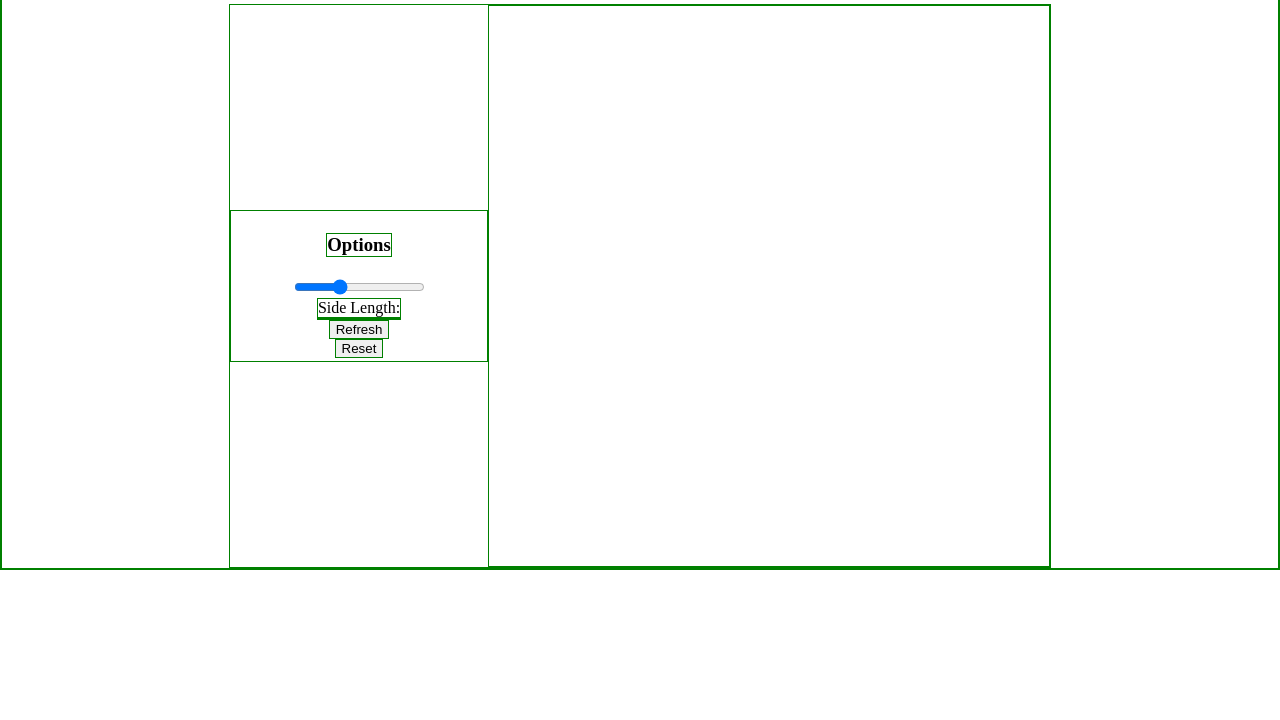
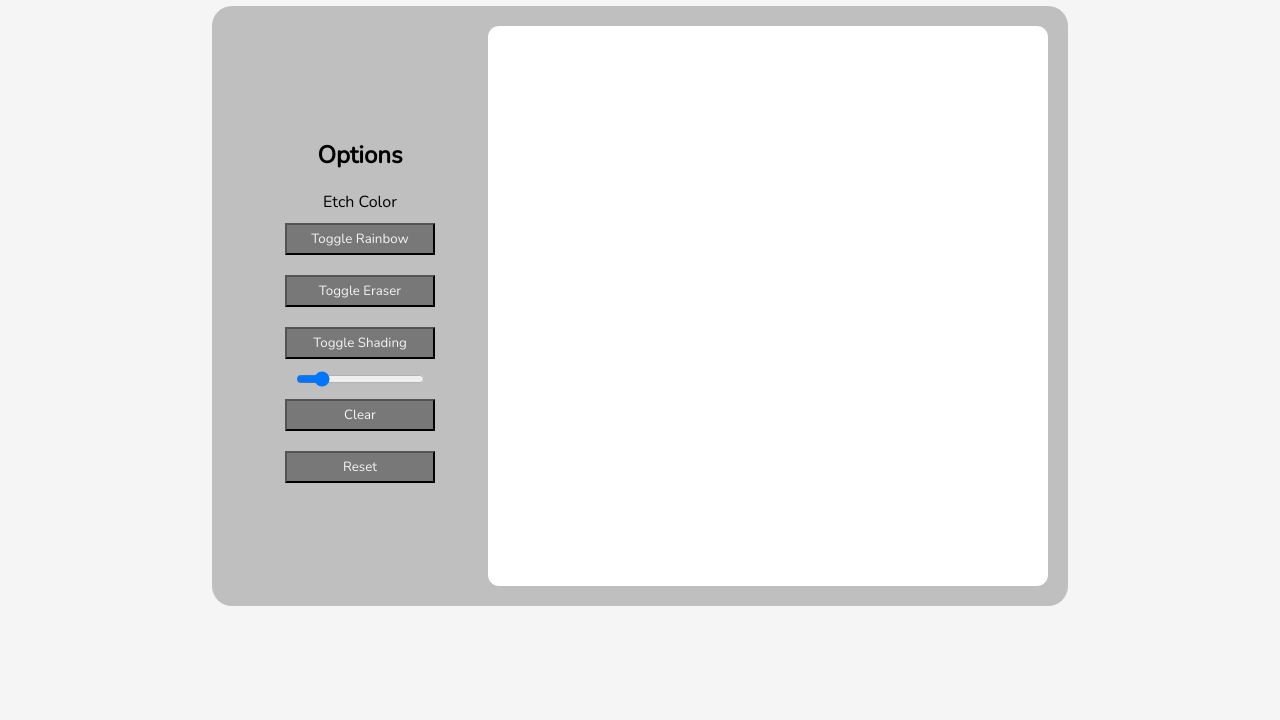
Before and after one commit to bagas-na/etch-a-sketch, a plain HTML site: page index.html in a window 1280 px wide. Shown: the part 80-800 px from the top of the page. Drawn offline with nearby package versions, Linux system fonts and the light colour scheme.

Commit message:
Add new buttons and update UI colors

```diff
--- a/index.html
+++ b/index.html
@@ -5,17 +5,25 @@
     <meta http-equiv="X-UA-Compatible" content="IE=edge">
     <meta name="viewport" content="width=device-width, initial-scale=1.0">
     <link rel="stylesheet" href="./styles.css">
-    <title>Etch-a-Sketch</title>
+    <link rel="stylesheet" href="https://fonts.googleapis.com/css2?family=Nunito">
+    <title>ETCH-A-SKETCH</title>
 </head>
 <body>
-    <h1 class="main-title">Etch-a-Sketch</h1>
+    <h1 class="main-title">ETCH-A-SKETCH</h1>
     <div class="container">
         <div class="controls">
-            <h3 class="title">Options</h3>
-            <input type="range" class="size-selector" min="8" max="32" value=16>
-            <div class="size-display">Side Length: <div></div></div>
-            <button id="refresh">Refresh</button>
-            <button id="reset">Reset</button>
+            <h2 class="title">Options</h2>
+            <div class="color-card">
+                <div class="color-picker"></div>
+                <p>Etch Color</p>
+            </div>
+            <button id="rainbow-btn">Toggle Rainbow</button>
+            <button id="eraser-btn">Toggle Eraser</button>
+            <button id="shading-btn">Toggle Shading</button>
+
+            <input type="range" class="size-selector" min="8" max="32" value=12>
+            <button id="clear-btn">Clear</button>
+            <button id="reset-btn">Reset</button>
         </div>
         <div class="grid" id="etch-a-sketch">
         </div>
--- a/script.js
+++ b/script.js
@@ -1,45 +1,52 @@
-const sizeSelector = document.querySelector('.size-selector');
-const gridContainer = document.getElementById('etch-a-sketch');
-const CSSVariable = document.querySelector(':root');
-const refreshButton = document.getElementById('refresh');
-const resetButton = document.getElementById('reset');
-const defaultGridSize = 16;
-let gridBoxes = document.querySelectorAll('.box');
+function resizeGridTo(gridLength) {
+    let box = "box";
 
-let mouseDown = false;
-
-document.addEventListener('mousedown', () => {mouseDown = true;})
-document.addEventListener('mouseup', () => {mouseDown = false;})
-
-function resizeGridTo(gridLength) {
     CSSVariable.style.setProperty('--grid-length', gridLength);
 
     while (gridContainer.childElementCount > gridLength*gridLength) {
         gridContainer.removeChild(gridContainer.lastChild);
       }
 
-    let box = "box";
     while (gridContainer.childElementCount < gridLength*gridLength){
         box = document.createElement("div");
         boxProperty(box);
         gridContainer.appendChild(box);
     }
+    setBoxBorder(gridLength);
 }
 
 function boxProperty (box) {
     box.classList.add('box');
-    box.setAttribute('id', `box#${gridContainer.childElementCount+1}`)
-    box.setAttribute("draggable", false)
+    box.setAttribute('data-box', `${gridContainer.childElementCount+1}`)
+    // box.setAttribute("draggable", false)
 
     box.addEventListener('mouseover', etch, {passive: true})
-    box.addEventListener('touchstart', etch, {passive: true})
     gridContainer.appendChild(box);
+}
+
+function setBoxBorder(gridLength) {
+    gridBoxes = document.querySelectorAll('.grid > .box');
+    gridBoxes.forEach((box) => {
+        box.className = 'box';
+        boxNumber = box.getAttribute('data-box');
+        if(+boxNumber === 1) {
+            console.log(`Box Number: ${boxNumber}`);
+            box.classList.add('top-left');}
+        else if(+boxNumber === +gridLength) {
+            console.log(`Box Number: ${boxNumber}`);
+            box.classList.add('top-right');}
+        else if(+boxNumber === (gridLength-1)*gridLength+1) {
+            console.log(`Box Number: ${boxNumber}`);
+            box.classList.add('bottom-left');}
+        else if(+boxNumber === gridLength*gridLength) {
+            console.log(`Box Number: ${boxNumber}`);
+            box.classList.add('bottom-right');}
+    })
 }
 
 function etch(e) {
     if (e.type === 'mouseover' && mouseDown === true) {
-        e.target.style.backgroundColor = "black";
-    }
+        e.target.style.backgroundColor = "black";}
 }
 
 function deleteGrid() {
@@ -51,6 +58,69 @@ function createGrid(gridLength) {
     resizeGridTo(gridLength);
 }
 
+const defaultGridSize = 12;
+let mouseDown = false;
+let isRainbow = false;
+let isEraser = false;
+let isShading = false;
+
+const sizeSelector = document.querySelector('.size-selector');
+const gridContainer = document.getElementById('etch-a-sketch');
+const CSSVariable = document.querySelector(':root');
+const rainbowBtn = document.getElementById('rainbow-btn')
+const eraserBtn = document.getElementById('eraser-btn')
+const shadingBtn = document.getElementById('shading-btn')
+const clearBtn = document.getElementById('clear-btn');
+const resetBtn = document.getElementById('reset-btn');
+let gridBoxes = document.querySelectorAll('.grid > .box');
+
+document.addEventListener('mousedown', () => {mouseDown = true;})
+document.addEventListener('mouseup', () => {mouseDown = false;})
+
+rainbowBtn.addEventListener('click', function(e) {
+    if(!isRainbow) {
+        isRainbow = true;
+    } else {
+        isRainbow = false;
+    };
+
+    if(isRainbow) {
+        e.target.classList.add('btn-toggle');
+    } else {
+        e.target.classList.remove('btn-toggle');
+    };
+})
+
+eraserBtn.addEventListener('click', function(e) {
+    if(!isEraser) {
+        isEraser = true;
+    } else {
+        isEraser = false;
+    };
+
+    if(isEraser) {
+        e.target.classList.add('btn-toggle');
+    } else {
+        e.target.classList.remove('btn-toggle');
+    };
+})
+
+
+shadingBtn.addEventListener('click', function(e) {
+    if(!isShading) {
+        isShading = true;
+    } else {
+        isShading = false;
+    };
+
+    if(isShading) {
+        e.target.classList.add('btn-toggle');
+    } else {
+        e.target.classList.remove('btn-toggle');
+    };
+})
+
+
 sizeSelector.addEventListener('input', function (e) {
     console.log(e.target.value);
     gridSize = e.target.value;
@@ -58,13 +128,13 @@ sizeSelector.addEventListener('input', function (e) {
 
 }, {passive: true});
 
-refreshButton.addEventListener('mousedown', function(e) {
+clearBtn.addEventListener('mousedown', function(e) {
     gridSize = sizeSelector.value;
     deleteGrid();
     createGrid(gridSize);
 }, {passive: true});
 
-resetButton.addEventListener('mousedown', function(e) {
+resetBtn.addEventListener('mousedown', function(e) {
     console.log(sizeSelector.value);
     sizeSelector.value = defaultGridSize;
     gridSize = sizeSelector.value;
--- a/styles.css
+++ b/styles.css
@@ -1,13 +1,21 @@
 :root {
     --grid-length: 16;
-    --etch-color: black;
+    --dark-primary-color: hsl(0, 0%, 30%);
+    --primary-color: hsl(0, 0%, 47%);
+    --light-primary-color:hsl(0, 0%, 75%);
+    --secondary-color: #87cdd1;
+    --light-secondary-color: #88dbd3;
+    --etch-color: hsl(0, 0%, 13%);
+    --etch-background: #ffffff;
+    --background-color: hsl(0, 0%, 96%);
 }
 
 * {
-    border: 1px solid green;
+    font-family: Nunito;
 }
 
 body {
+    background-color: var(--background-color);
     margin: 0;
     display: flex;
     flex-direction: column;
@@ -16,6 +24,9 @@ body {
 }
 
 .container {
+    background-color: var(--light-primary-color);
+    padding: 20px;
+    border-radius: 20px;
     display: flex;
     flex-direction: row;
     justify-content: center;
@@ -23,9 +34,9 @@ body {
 }
 
 .controls {
+    border-top-left-radius: 2;
     width: 20vw;
     min-width: 150px;
-    height: 150px;
     display: flex;
     flex-direction: column;
     justify-content: center;
@@ -38,6 +49,7 @@ body {
 }
 
 .grid {
+    border-radius: 2%;
     max-height: 70vh;
     max-width: 70vh;
     height: 60vw;
@@ -48,14 +60,39 @@ body {
 }
 
 .box {
-    /* border-radius: 12%; */
+    background-color: var(--etch-background);
     border: 0px;
 }
 
-.box:hover {
-    background-color: var(--etch-color);
+.box.top-left {
+    border-top-left-radius: calc(var(--grid-length)*2%);
 }
 
-.red-fill {
-    background-color: red;
+.box.top-right {
+    border-top-right-radius: calc(var(--grid-length)*2%);
 }
+
+.box.bottom-left {
+    border-bottom-left-radius: calc(var(--grid-length)*2%);
+}
+
+.box.bottom-right {
+    border-bottom-right-radius: calc(var(--grid-length)*2%);
+}
+
+p {
+    display: inline;
+}
+
+button {
+    padding: 5px;
+    margin: 10px;
+    width: 150px;
+    background-color: var(--primary-color);
+    color:hsl(0, 0%, 96%)
+}
+
+.btn-toggle {
+    background-color: var(--dark-primary-color);
+    box-shadow: black 2px;
+}
```
